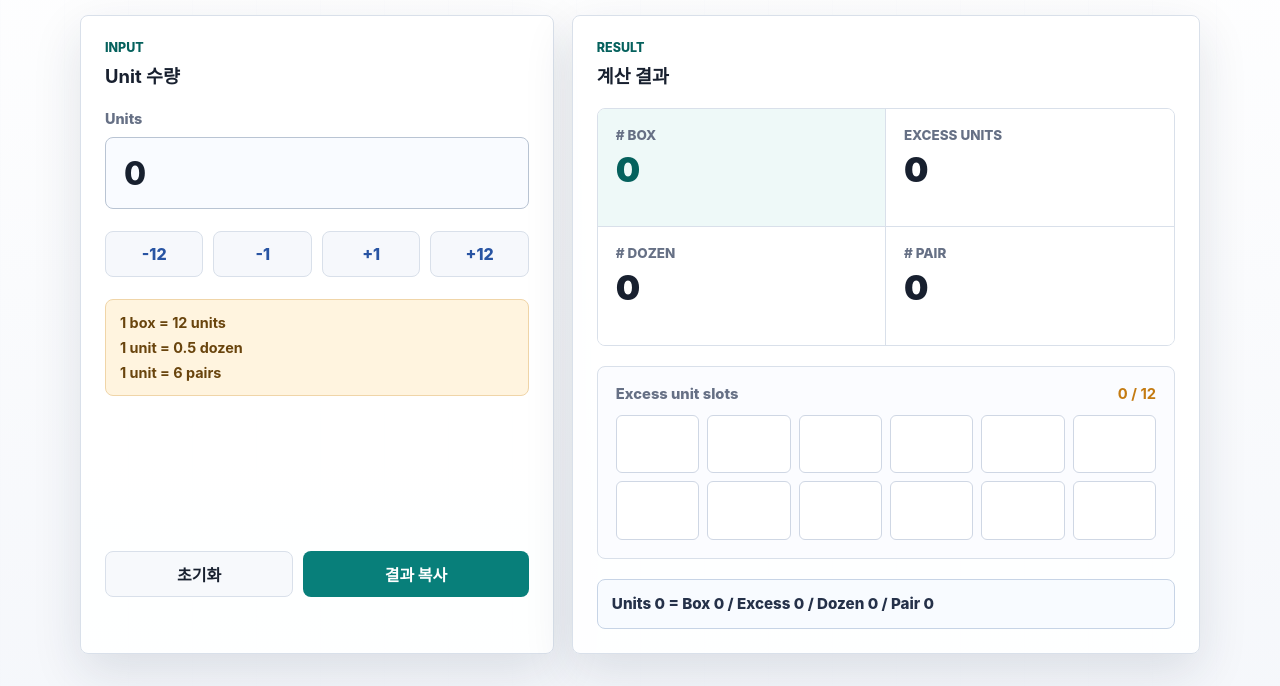
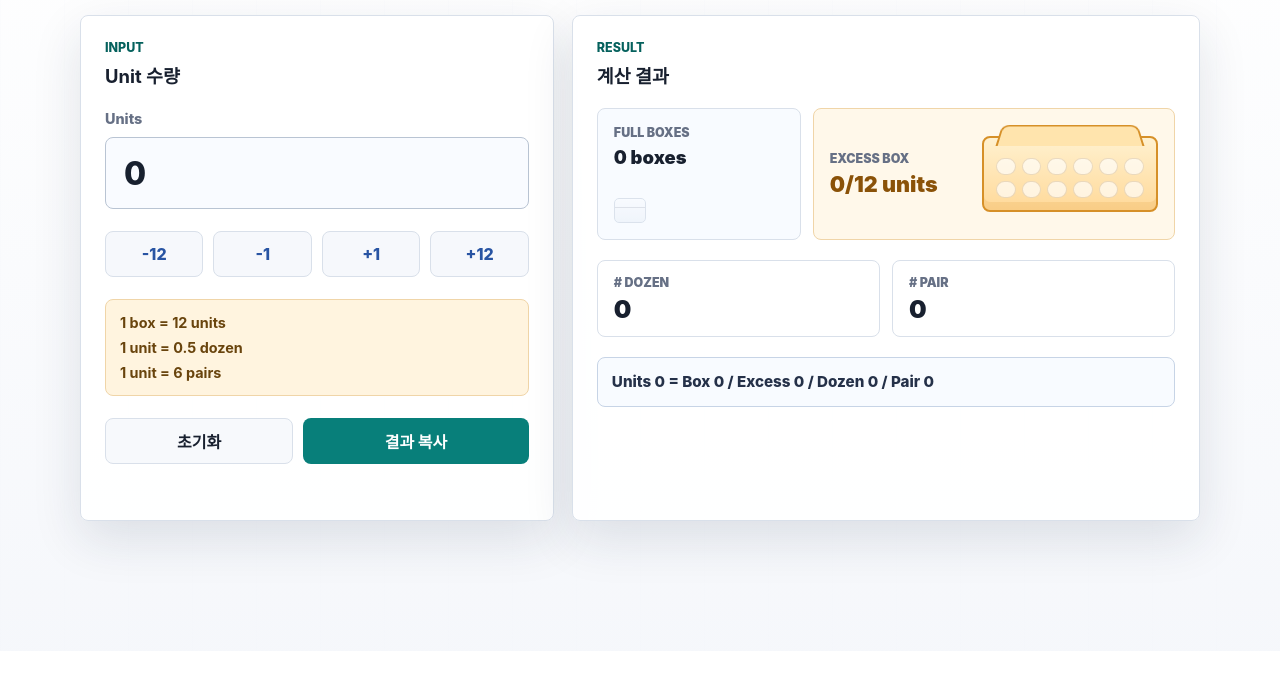
Before and after one commit to lgyEthan/amazon_units_handler, a plain HTML site: page index.html in a window 1280 px wide. Shown: the part 149-835 px from the top of the page. After the commit the page ends 800 px from the top, so only its background shows below. Drawn offline with Linux system fonts and the light colour scheme.

Commit message:
Refine box summary display

```diff
--- a/index.html
+++ b/index.html
@@ -71,32 +71,37 @@
             <h2 id="result-title">계산 결과</h2>
           </div>
 
-          <dl class="metrics">
-            <div class="metric is-primary">
-              <dt># Box</dt>
-              <dd id="box-result">0</dd>
-            </div>
-            <div class="metric">
-              <dt>Excess units</dt>
-              <dd id="excess-result">0</dd>
-            </div>
-            <div class="metric">
+          <section class="box-overview" aria-label="Box 요약">
+            <article class="box-card is-full">
+              <div>
+                <span class="box-label">Full boxes</span>
+                <strong><span id="box-result">0</span> boxes</strong>
+              </div>
+              <div class="full-box-row" id="full-box-row" aria-hidden="true"></div>
+            </article>
+
+            <article class="box-card is-excess">
+              <div class="excess-copy">
+                <span class="box-label">Excess box</span>
+                <strong><span id="excess-result">0</span>/12 units</strong>
+              </div>
+              <div class="open-box" aria-hidden="true">
+                <div class="open-box-lid"></div>
+                <div class="excess-unit-grid" id="excess-unit-grid"></div>
+              </div>
+            </article>
+          </section>
+
+          <dl class="mini-metrics">
+            <div>
               <dt># Dozen</dt>
               <dd id="dozen-result">0</dd>
             </div>
-            <div class="metric">
+            <div>
               <dt># Pair</dt>
               <dd id="pair-result">0</dd>
             </div>
           </dl>
-
-          <div class="packing-visual" aria-label="남는 unit 시각화">
-            <div class="visual-header">
-              <span>Excess unit slots</span>
-              <strong id="slot-label">0 / 12</strong>
-            </div>
-            <div class="slot-grid" id="slot-grid" aria-hidden="true"></div>
-          </div>
 
           <output class="summary-output" id="summary-output">
             Units 0 = Box 0 / Excess 0 / Dozen 0 / Pair 0
--- a/script.js
+++ b/script.js
@@ -3,8 +3,8 @@ const boxResult = document.querySelector("#box-result");
 const excessResult = document.querySelector("#excess-result");
 const dozenResult = document.querySelector("#dozen-result");
 const pairResult = document.querySelector("#pair-result");
-const slotGrid = document.querySelector("#slot-grid");
-const slotLabel = document.querySelector("#slot-label");
+const fullBoxRow = document.querySelector("#full-box-row");
+const excessUnitGrid = document.querySelector("#excess-unit-grid");
 const summaryOutput = document.querySelector("#summary-output");
 const copyButton = document.querySelector("#copy-button");
 const resetButton = document.querySelector("#reset-button");
@@ -42,16 +42,39 @@ function calculate(units) {
   };
 }
 
-function renderSlots(excessUnits) {
-  slotGrid.replaceChildren();
+function renderFullBoxes(boxes) {
+  fullBoxRow.replaceChildren();
+
+  const visibleBoxes = Math.min(boxes, 3);
+
+  for (let index = 0; index < visibleBoxes; index += 1) {
+    const box = document.createElement("span");
+    box.className = "mini-box is-filled";
+    fullBoxRow.append(box);
+  }
+
+  if (boxes > visibleBoxes) {
+    const badge = document.createElement("span");
+    badge.className = "box-count-badge";
+    badge.textContent = `+${formatNumber(boxes - visibleBoxes)}`;
+    fullBoxRow.append(badge);
+  }
+
+  if (boxes === 0) {
+    const emptyBox = document.createElement("span");
+    emptyBox.className = "mini-box is-empty";
+    fullBoxRow.append(emptyBox);
+  }
+}
+
+function renderExcessBox(excessUnits) {
+  excessUnitGrid.replaceChildren();
 
   for (let index = 0; index < BOX_UNIT_COUNT; index += 1) {
-    const slot = document.createElement("span");
-    slot.className = `slot${index < excessUnits ? " is-filled" : ""}`;
-    slotGrid.append(slot);
+    const unit = document.createElement("span");
+    unit.className = `unit-token${index < excessUnits ? " is-filled" : ""}`;
+    excessUnitGrid.append(unit);
   }
-
-  slotLabel.textContent = `${formatNumber(excessUnits)} / ${BOX_UNIT_COUNT}`;
 }
 
 function renderResults() {
@@ -67,7 +90,8 @@ function renderResults() {
   excessResult.textContent = formatNumber(result.excessUnits);
   dozenResult.textContent = formatNumber(result.dozens);
   pairResult.textContent = formatNumber(result.pairs);
-  renderSlots(result.excessUnits);
+  renderFullBoxes(result.boxes);
+  renderExcessBox(result.excessUnits);
 
   lastSummary = [
     "아마존 재고 관리 시스템",
--- a/styles.css
+++ b/styles.css
@@ -253,93 +253,173 @@ h2 {
   font-weight: 800;
 }
 
-.metrics {
+.box-overview {
   display: grid;
-  grid-template-columns: repeat(2, minmax(0, 1fr));
-  margin: 0;
+  grid-template-columns: minmax(145px, 0.72fr) minmax(240px, 1.28fr);
+  gap: 12px;
+}
+
+.box-card {
+  display: flex;
+  align-items: center;
+  justify-content: space-between;
+  gap: 14px;
+  min-height: 132px;
+  padding: 16px;
   border: 1px solid var(--line);
   border-radius: var(--radius);
-  overflow: hidden;
+  background: #ffffff;
 }
 
-.metric {
-  min-height: 118px;
-  padding: 18px;
-  background: #ffffff;
-  border-right: 1px solid var(--line);
-  border-bottom: 1px solid var(--line);
+.box-card.is-full {
+  flex-direction: column;
+  align-items: flex-start;
+  min-height: 132px;
+  background: #f8fbff;
 }
 
-.metric:nth-child(2n) {
-  border-right: 0;
+.box-card.is-excess {
+  background: #fff8ea;
+  border-color: #f0d5a8;
 }
 
-.metric:nth-last-child(-n + 2) {
-  border-bottom: 0;
-}
-
-.metric dt {
+.box-label,
+.mini-metrics dt {
+  display: block;
   color: var(--muted);
-  font-size: 0.84rem;
-  font-weight: 800;
+  font-size: 0.78rem;
+  font-weight: 900;
   text-transform: uppercase;
 }
 
-.metric dd {
-  margin: 10px 0 0;
+.box-card strong {
+  display: block;
+  margin-top: 7px;
   color: var(--ink);
-  font-size: 2.15rem;
+  font-size: 1.15rem;
   font-weight: 900;
-  line-height: 1;
-  word-break: break-word;
+  line-height: 1.1;
 }
 
-.metric.is-primary {
-  background: #eef9f8;
+.box-card.is-excess strong {
+  color: #8a5208;
+  font-size: 1.35rem;
 }
 
-.metric.is-primary dd {
-  color: var(--teal-dark);
+.full-box-row {
+  display: flex;
+  align-items: center;
+  flex-wrap: wrap;
+  gap: 7px;
 }
 
-.packing-visual {
+.mini-box {
+  position: relative;
+  width: 32px;
+  height: 25px;
+  border: 1px solid #b8c5d7;
+  border-radius: 5px;
+  background: linear-gradient(180deg, #f9fbff, #e6edf7);
+}
+
+.mini-box::before {
+  content: "";
+  position: absolute;
+  top: 8px;
+  left: 0;
+  right: 0;
+  border-top: 1px solid rgba(102, 112, 133, 0.38);
+}
+
+.mini-box.is-filled {
+  border-color: #61aaa6;
+  background: linear-gradient(180deg, #c9f3ed, #8dd7cf);
+}
+
+.mini-box.is-empty {
+  opacity: 0.45;
+}
+
+.box-count-badge {
+  display: inline-flex;
+  align-items: center;
+  min-height: 25px;
+  padding: 0 8px;
+  border-radius: 999px;
+  background: #e9eff8;
+  color: var(--blue);
+  font-size: 0.82rem;
+  font-weight: 900;
+}
+
+.excess-copy {
+  min-width: 104px;
+}
+
+.open-box {
+  position: relative;
+  width: min(176px, 48vw);
+  padding: 20px 12px 12px;
+  border: 2px solid #d69028;
+  border-radius: 8px;
+  background: linear-gradient(180deg, #fff1cf, #ffd999);
+  box-shadow: inset 0 -8px 0 rgba(214, 144, 40, 0.16);
+}
+
+.open-box-lid {
+  position: absolute;
+  top: -15px;
+  left: 15px;
+  right: 15px;
+  height: 24px;
+  border: 2px solid #d69028;
+  border-bottom: 0;
+  border-radius: 8px 8px 0 0;
+  background: #ffe4ad;
+  transform: perspective(120px) rotateX(28deg);
+}
+
+.excess-unit-grid {
+  position: relative;
+  z-index: 1;
   display: grid;
+  grid-template-columns: repeat(6, minmax(0, 1fr));
+  gap: 6px;
+}
+
+.unit-token {
+  height: 17px;
+  border: 1px solid rgba(138, 82, 8, 0.18);
+  border-radius: 999px;
+  background: rgba(255, 255, 255, 0.66);
+}
+
+.unit-token.is-filled {
+  border-color: #0a7d78;
+  background: linear-gradient(180deg, #bdf2eb, #2fa79f);
+}
+
+.mini-metrics {
+  display: grid;
+  grid-template-columns: repeat(2, minmax(0, 1fr));
   gap: 12px;
-  padding: 18px;
+  margin: 0;
+}
+
+.mini-metrics div {
+  min-height: 76px;
+  padding: 14px 16px;
   border: 1px solid var(--line);
   border-radius: var(--radius);
-  background: #fbfcff;
-}
-
-.visual-header {
-  display: flex;
-  justify-content: space-between;
-  gap: 12px;
-  color: var(--muted);
-  font-size: 0.92rem;
-  font-weight: 800;
-}
-
-.visual-header strong {
-  color: var(--amber);
-}
-
-.slot-grid {
-  display: grid;
-  grid-template-columns: repeat(6, minmax(0, 1fr));
-  gap: 8px;
-}
-
-.slot {
-  aspect-ratio: 1 / 0.7;
-  border: 1px solid #cfd7e4;
-  border-radius: 6px;
   background: #ffffff;
 }
 
-.slot.is-filled {
-  border-color: #d99128;
-  background: linear-gradient(180deg, #ffd895, #e59628);
+.mini-metrics dd {
+  margin: 7px 0 0;
+  color: var(--ink);
+  font-size: 1.55rem;
+  font-weight: 900;
+  line-height: 1;
 }
 
 .summary-output {
@@ -395,20 +475,24 @@ h2 {
 
   .quick-actions,
   .form-actions,
-  .metrics {
+  .mini-metrics {
     grid-template-columns: 1fr 1fr;
   }
 
-  .metric {
-    min-height: 104px;
-    padding: 15px;
+  .box-overview {
+    grid-template-columns: 1fr;
   }
 
-  .metric dd {
-    font-size: 1.65rem;
+  .box-card,
+  .box-card.is-full {
+    min-height: 112px;
   }
 
-  .slot-grid {
-    grid-template-columns: repeat(4, minmax(0, 1fr));
+  .box-card.is-excess {
+    align-items: flex-start;
+  }
+
+  .open-box {
+    width: min(168px, 44vw);
   }
 }
```
